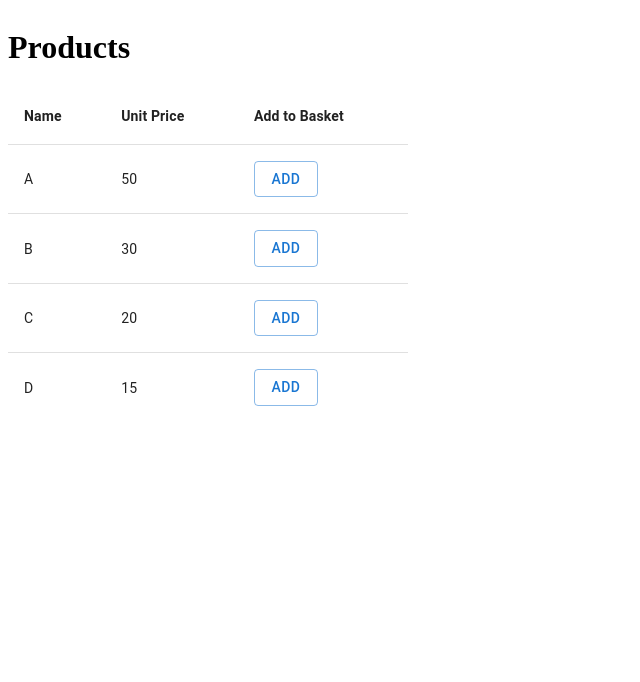
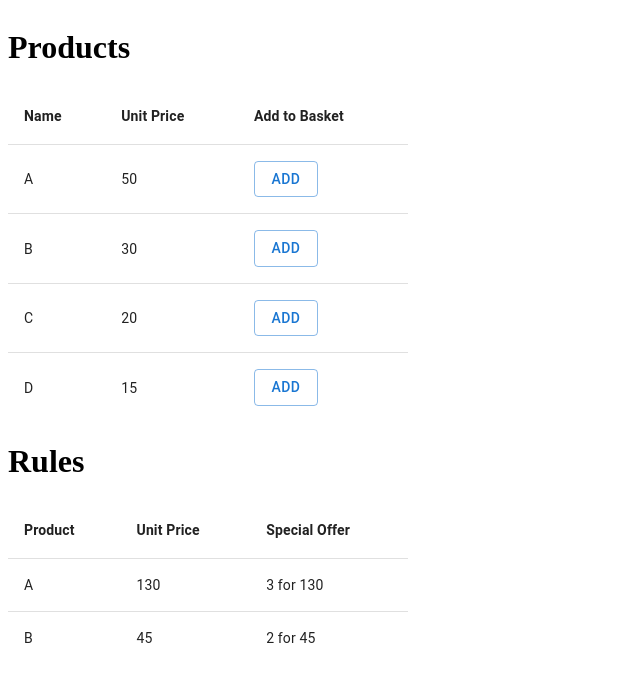
Before and after one commit to mtahafarooq/prismic-take-home-test-main, a React (Vite) app: page / in a window 1280 px wide. Shown: the top 682 px of the page, without its empty margins (0-640 px from the left). Built offline with nearby package versions, Linux system fonts and the light colour scheme.

Commit message:
render rules ui in app component

```diff
--- a/src/App.tsx
+++ b/src/App.tsx
@@ -1,9 +1,11 @@
 import Products from "./pages/products/containers/product-container";
+import Rules from "./pages/rules/containers/rules-container";
 
 export default function App() {
   return (
     <div>
       <Products />
+      <Rules />
     </div>
   );
 }
```
